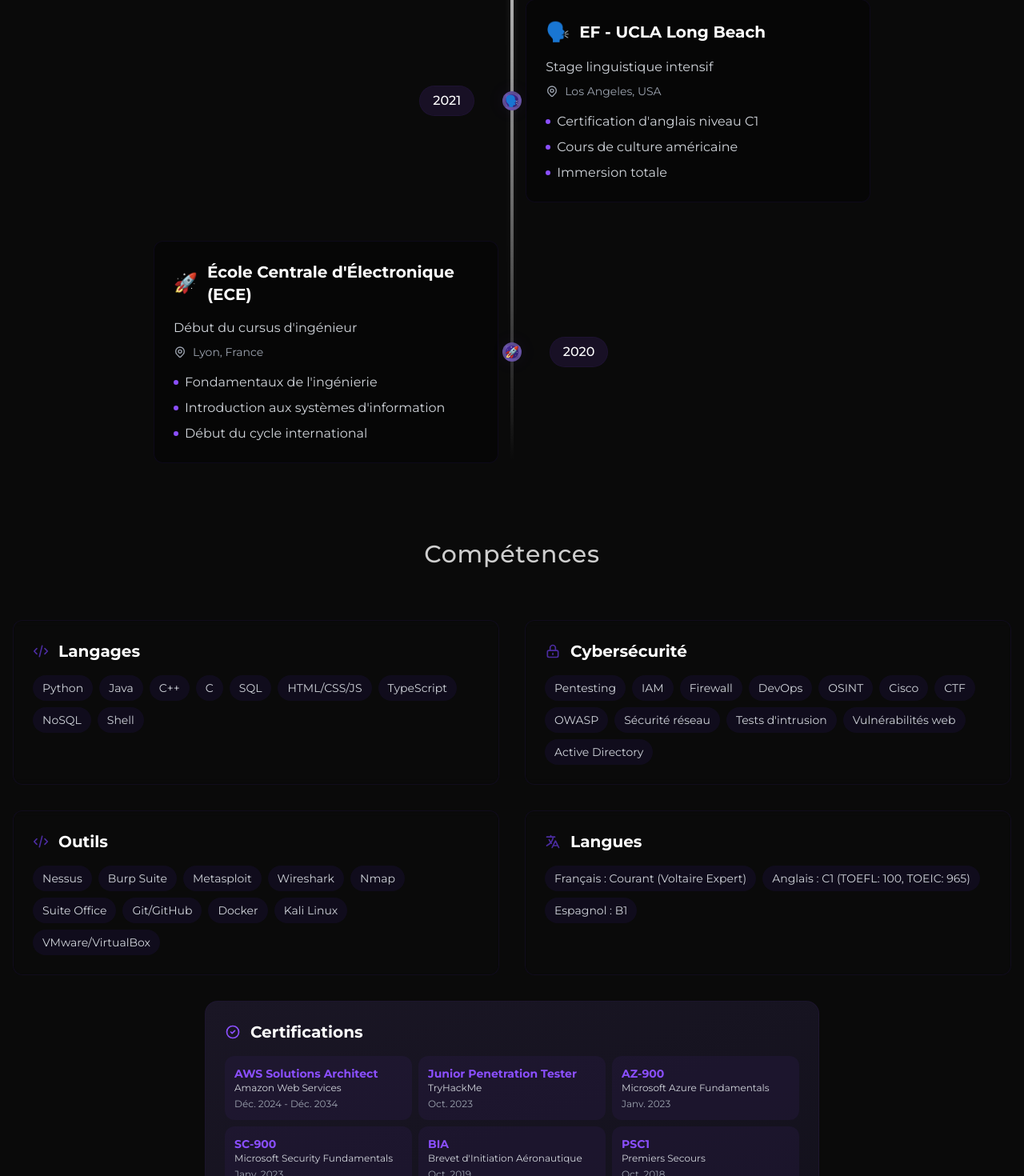
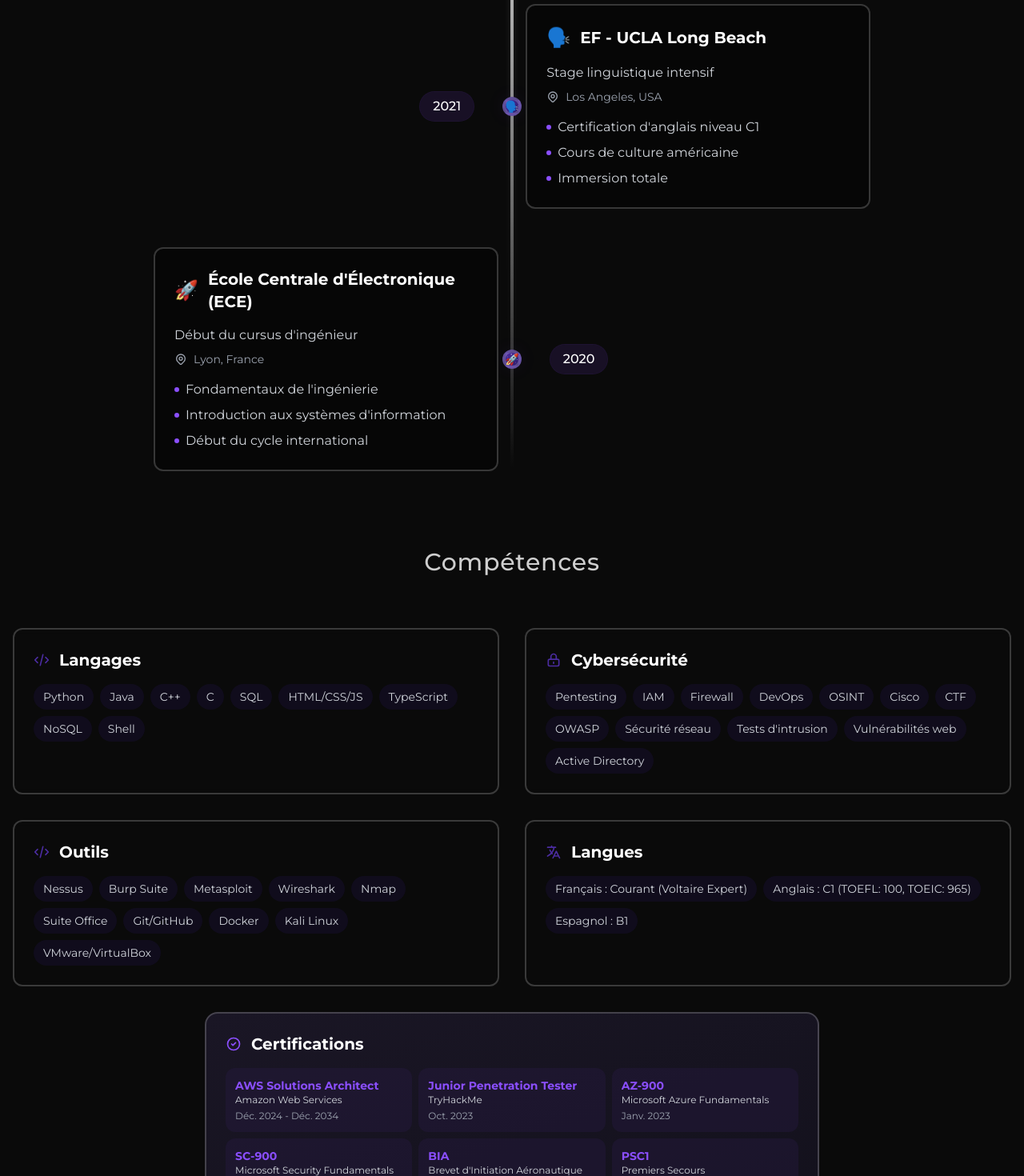
Before and after one commit to Whyiest/estebanmagnon, a Next.js app: page /about in a window 1280 px wide. Shown: the part 1283-2753 px from the top of the page at 80% size. Built offline with nearby package versions, Linux system fonts and the light colour scheme; a web font is replaced by a local one.

Commit message:
feat: add borders

```diff
--- a/app/about/page.tsx
+++ b/app/about/page.tsx
@@ -178,7 +178,7 @@ export default function About() {
             <h1 className="text-3xl md:text-4xl font-medium text-white mb-20 text-center tracking-wide">
               À Propos
             </h1>
-            <div className="bg-[#0a0a0a]/80 backdrop-blur-sm p-8 rounded-2xl border border-[#2D1B69]/20 hover:border-[#4B2CA0]/40 hover:shadow-lg hover:shadow-[#2D1B69]/20 transition-all duration-300">
+            <div className="bg-[#0a0a0a]/80 backdrop-blur-sm p-8 rounded-2xl border-2 border-white/20 hover:border-white/40 hover:shadow-lg hover:shadow-[#2D1B69]/20 transition-all duration-300">
               <p className="text-gray-300 leading-relaxed text-lg text-center">
                 Passionné par la cybersécurité et le développement, je suis un ingénieur de 23 ans qui aime relever des défis techniques.
                 Mon approche combine créativité et rigueur pour développer des solutions innovantes et sécurisées.
@@ -259,7 +259,7 @@ export default function About() {
                 >
                   {/* Contenu principal */}
                   <div className={`w-1/2 ${index % 2 === 0 ? 'md:order-2' : 'md:order-1'} max-md:w-full`}>
-                    <div className={`bg-black/40 backdrop-blur-sm p-6 rounded-xl border border-[#2D1B69]/20 hover:border-[#4B2CA0]/40 transition-all duration-300 group`}>
+                    <div className={`bg-black/40 backdrop-blur-sm p-6 rounded-xl border-2 border-white/20 hover:border-white/40 transition-all duration-300 group`}>
                       <div className="absolute inset-0 bg-gradient-to-br from-[#8B4FFF]/10 to-transparent opacity-0 group-hover:opacity-100 transition-opacity duration-300 rounded-xl"></div>
                       <div className="relative z-10">
                         <div className="flex items-center gap-3 mb-4">
@@ -326,7 +326,7 @@ export default function About() {
               {/* Top Grid - 4 boxes */}
               <div className="grid grid-cols-1 md:grid-cols-2 gap-8">
                 {/* Technical Skills */}
-                <div className="group relative overflow-hidden rounded-2xl bg-[#0a0a0a]/80 backdrop-blur-sm p-6 rounded-xl border border-[#2D1B69]/20 hover:border-[#4B2CA0]/40 hover:shadow-lg hover:shadow-[#2D1B69]/20 transition-all duration-300 transform hover:-translate-y-1">
+                <div className="group relative overflow-hidden rounded-2xl bg-[#0a0a0a]/80 backdrop-blur-sm p-6 rounded-xl border-2 border-white/20 hover:border-white/40 hover:shadow-lg hover:shadow-[#2D1B69]/20 transition-all duration-300 transform hover:-translate-y-1">
                   <div className="flex items-center gap-3 mb-4">
                     <svg className="w-5 h-5 text-[#4B2CA0]" fill="none" viewBox="0 0 24 24" stroke="currentColor">
                       <path strokeLinecap="round" strokeLinejoin="round" strokeWidth={2} d="M10 20l4-16m4 4l4 4-4 4M6 16l-4-4 4-4" />
@@ -346,7 +346,7 @@ export default function About() {
                 </div>
 
                 {/* Cybersecurity */}
-                <div className="group relative overflow-hidden rounded-2xl bg-[#0a0a0a]/80 backdrop-blur-sm p-6 rounded-xl border border-[#2D1B69]/20 hover:border-[#4B2CA0]/40 hover:shadow-lg hover:shadow-[#2D1B69]/20 transition-all duration-300 transform hover:-translate-y-1">
+                <div className="group relative overflow-hidden rounded-2xl bg-[#0a0a0a]/80 backdrop-blur-sm p-6 rounded-xl border-2 border-white/20 hover:border-white/40 hover:shadow-lg hover:shadow-[#2D1B69]/20 transition-all duration-300 transform hover:-translate-y-1">
                   <div className="flex items-center gap-3 mb-4">
                     <svg className="w-5 h-5 text-[#4B2CA0]" fill="none" viewBox="0 0 24 24" stroke="currentColor">
                       <path strokeLinecap="round" strokeLinejoin="round" strokeWidth={2} d="M12 15v2m-6 4h12a2 2 0 002-2v-6a2 2 0 00-2-2H6a2 2 0 00-2 2v6a2 2 0 002 2zm10-10V7a4 4 0 00-8 0v4h8z" />
@@ -367,7 +367,7 @@ export default function About() {
                 </div>
 
                 {/* Tools */}
-                <div className="group relative overflow-hidden rounded-2xl bg-[#0a0a0a]/80 backdrop-blur-sm p-6 rounded-xl border border-[#2D1B69]/20 hover:border-[#4B2CA0]/40 hover:shadow-lg hover:shadow-[#2D1B69]/20 transition-all duration-300 transform hover:-translate-y-1">
+                <div className="group relative overflow-hidden rounded-2xl bg-[#0a0a0a]/80 backdrop-blur-sm p-6 rounded-xl border-2 border-white/20 hover:border-white/40 hover:shadow-lg hover:shadow-[#2D1B69]/20 transition-all duration-300 transform hover:-translate-y-1">
                   <div className="flex items-center gap-3 mb-4">
                     <svg className="w-5 h-5 text-[#4B2CA0]" fill="none" viewBox="0 0 24 24" stroke="currentColor">
                       <path strokeLinecap="round" strokeLinejoin="round" strokeWidth={2} d="M10 20l4-16m4 4l4 4-4 4M6 16l-4-4 4-4" />
@@ -388,7 +388,7 @@ export default function About() {
                 </div>
 
                 {/* Languages */}
-                <div className="group relative overflow-hidden rounded-2xl bg-[#0a0a0a]/80 backdrop-blur-sm p-6 rounded-xl border border-[#2D1B69]/20 hover:border-[#4B2CA0]/40 hover:shadow-lg hover:shadow-[#2D1B69]/20 transition-all duration-300 transform hover:-translate-y-1">
+                <div className="group relative overflow-hidden rounded-2xl bg-[#0a0a0a]/80 backdrop-blur-sm p-6 rounded-xl border-2 border-white/20 hover:border-white/40 hover:shadow-lg hover:shadow-[#2D1B69]/20 transition-all duration-300 transform hover:-translate-y-1">
                   <div className="flex items-center gap-3 mb-4">
                     <svg className="w-5 h-5 text-[#4B2CA0]" fill="none" viewBox="0 0 24 24" stroke="currentColor">
                       <path strokeLinecap="round" strokeLinejoin="round" strokeWidth={2} d="M3 5h12M9 3v2m1.048 9.5A18.022 18.022 0 016.412 9m6.088 9h7M11 21l5-10 5 10M12.751 5C11.783 10.77 8.07 15.61 3 18.129" />
@@ -411,7 +411,7 @@ export default function About() {
 
               {/* Certifications - Centered below */}
               <div className="max-w-3xl mx-auto w-full">
-                <div className="group relative overflow-hidden rounded-2xl bg-gradient-to-br from-[#1A1625] to-[#13111C] border border-[#2D1B4E]/30 hover:border-[#8B4FFF]/50 transition-all duration-300 p-6 hover:shadow-lg hover:shadow-[#8B4FFF]/10">
+                <div className="group relative overflow-hidden rounded-2xl bg-gradient-to-br from-[#1A1625] to-[#13111C] border-2 border-white/20 hover:border-white/40 transition-all duration-300 p-6 hover:shadow-lg hover:shadow-[#8B4FFF]/10">
                   <div className="absolute inset-0 bg-gradient-to-br from-[#8B4FFF]/10 to-transparent opacity-0 group-hover:opacity-100 transition-opacity duration-300"></div>
                   <div className="relative z-10">
                     <div className="flex items-center gap-3 mb-4">
--- a/app/experiences/page.tsx
+++ b/app/experiences/page.tsx
@@ -293,7 +293,7 @@ export default function Experiences() {
             {experiences.map((exp, index) => (
               <div
                 key={index}
-                className="group relative overflow-hidden rounded-2xl bg-gradient-to-br from-[#1A1625]/60 to-[#13111C]/60 backdrop-blur-md border border-[#2D1B4E]/20 hover:border-[#8B4FFF]/40 transition-all duration-500 p-6 md:p-8 hover:shadow-2xl hover:shadow-[#8B4FFF]/5 hover:scale-[1.01] transform-gpu"
+                className="group relative overflow-hidden rounded-2xl bg-gradient-to-br from-[#1A1625]/60 to-[#13111C]/60 backdrop-blur-md border-2 border-white/20 hover:border-white/40 transition-all duration-500 p-6 md:p-8 hover:shadow-2xl hover:shadow-[#8B4FFF]/5 hover:scale-[1.01] transform-gpu"
                 style={{ animationDelay: `${index * 0.1}s` }}
               >
                 <div className="flex flex-col md:flex-row gap-6 relative">
```
Also changed, not shown: app/contact/page.tsx (+11 -11 lines).
